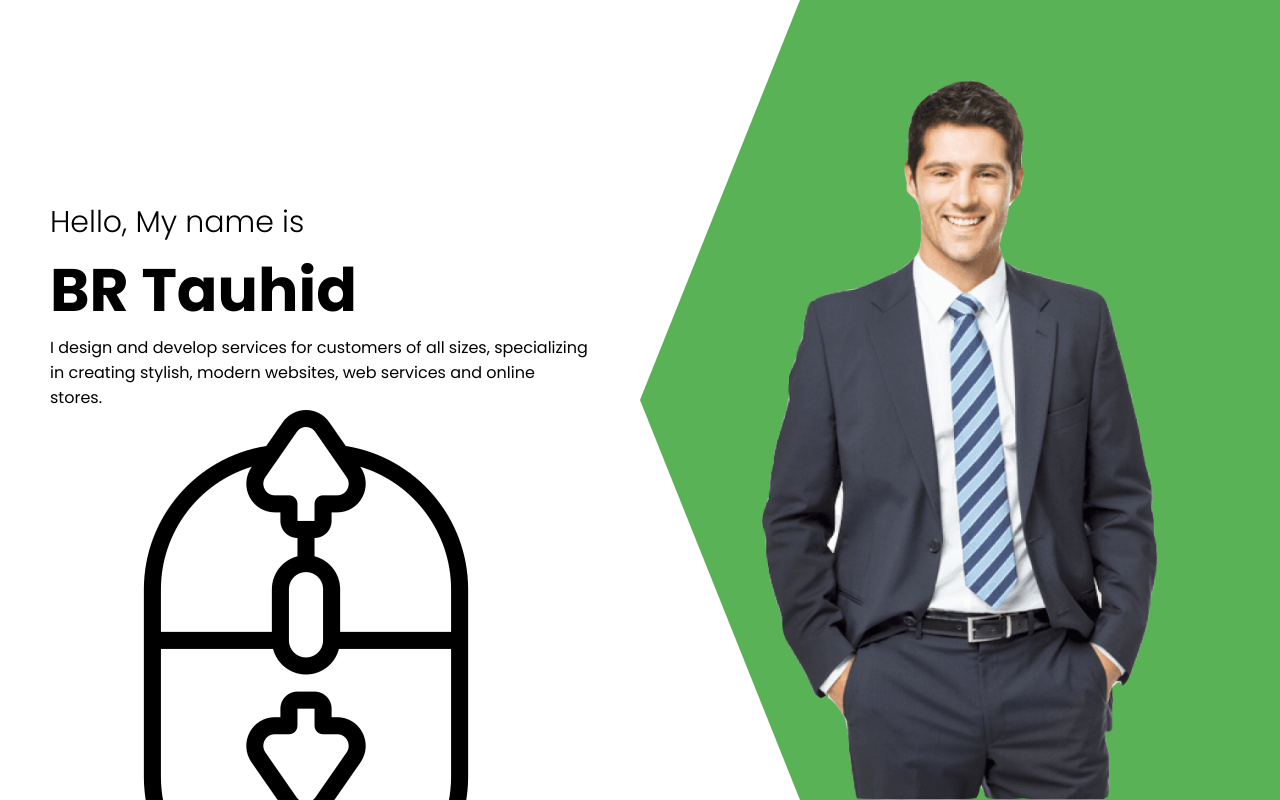
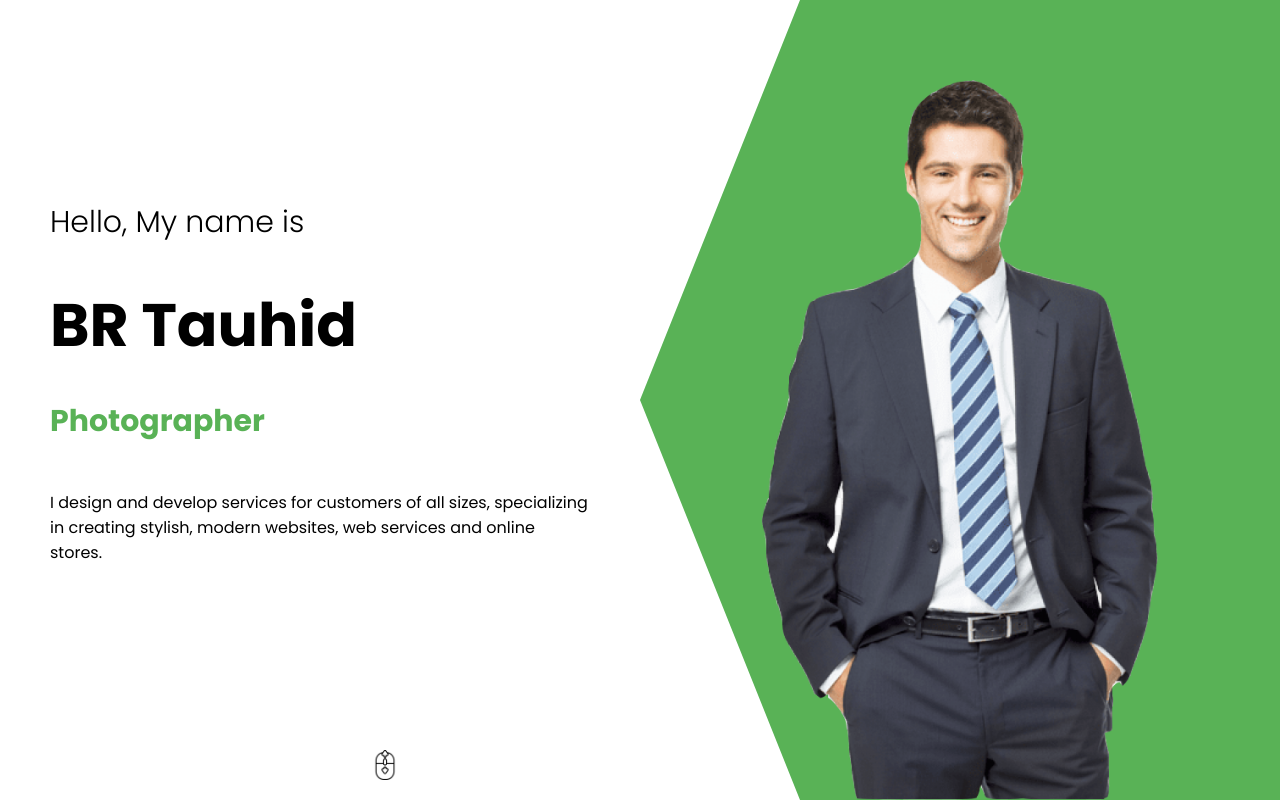
Before and after one commit to brtauhid/react-portfolio-app-vcss, a React (Create React App) app: page / in a window 1280 px wide. Shown: the top 800 px of the page. Built offline with nearby package versions, Linux system fonts and the light colour scheme.

Commit message:
adding scroll icon

```diff
--- a/src/components/Intro/intro.css
+++ b/src/components/Intro/intro.css
@@ -83,6 +83,11 @@
     right: 0;
 }
 
-.i-scroll{
+.i-scroll img{
+    width: 30px;
+    height: 30px;
+    margin-left: 25%;
+    position: absolute;
+    bottom: 20px;
 
 }
```
